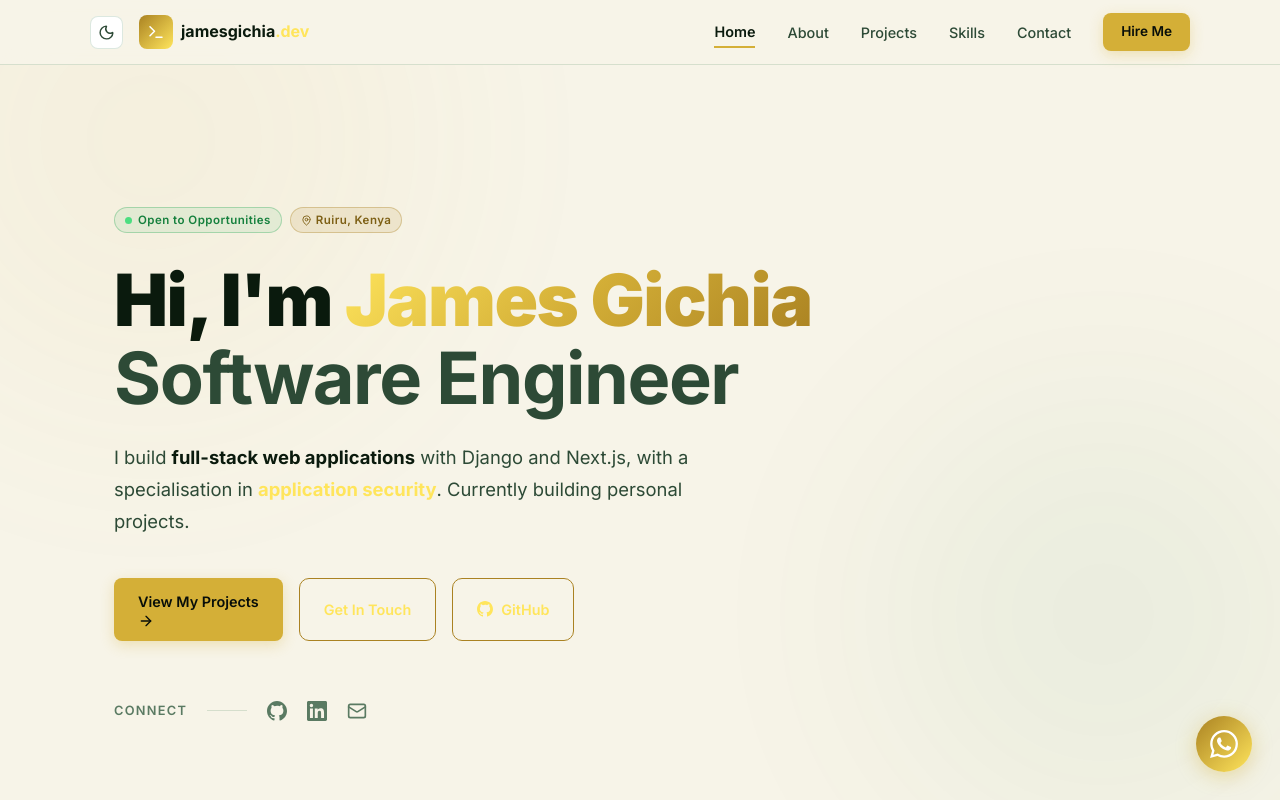
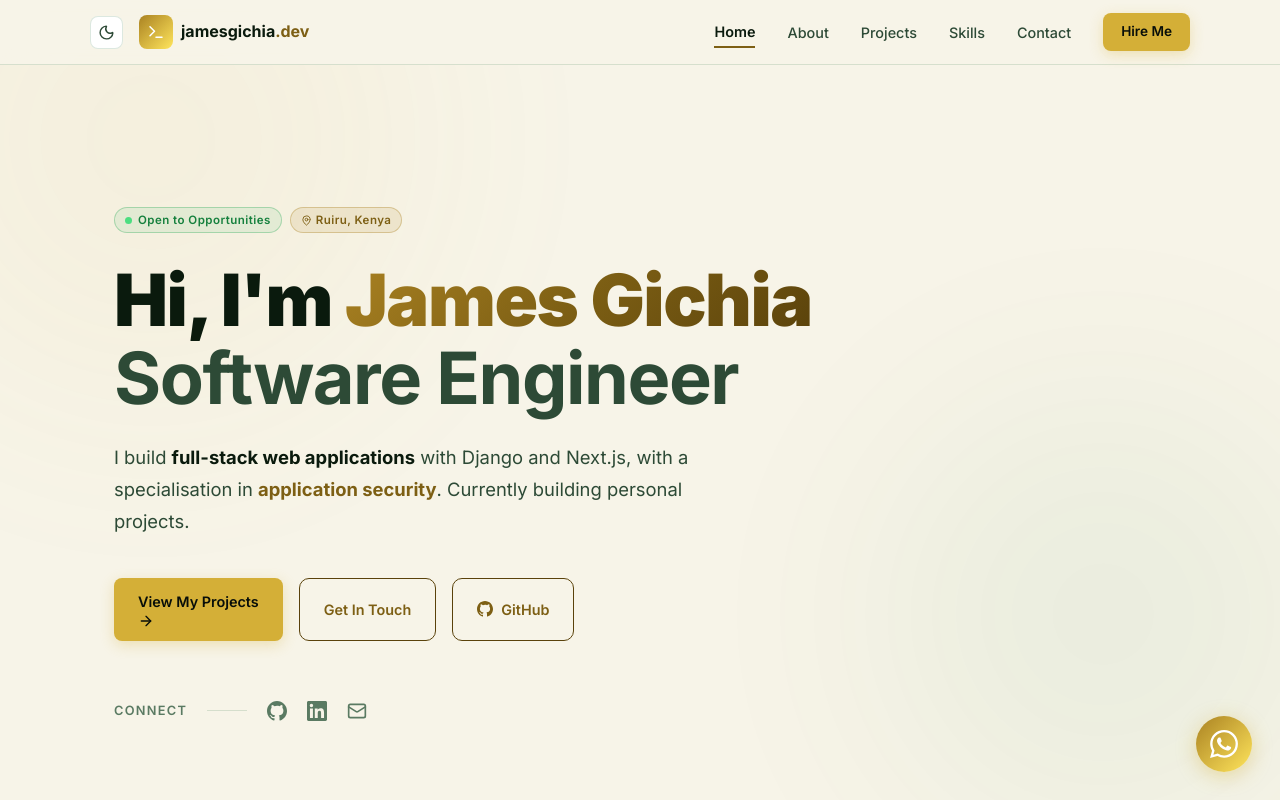
Before and after one commit to jamesgichia/portfolio-website, a Next.js app: page / in a window 1280 px wide. Shown: the top 800 px of the page. Built offline with nearby package versions, Linux system fonts and the light colour scheme.

Commit message:
style: dynamic high-contrast gold text colors in light mode for readability

```diff
--- a/src/app/globals.css
+++ b/src/app/globals.css
@@ -46,6 +46,11 @@
   --tag-blue-bg:   rgba(212, 175, 55, 0.12);
   --tag-blue-color: #FFE55C;
   --tag-blue-border: rgba(212, 175, 55, 0.35);
+
+  /* Text Gradient Dark Mode */
+  --text-gradient-1: #FFE55C;
+  --text-gradient-2: #D4AF37;
+  --text-gradient-3: #AA8222;
 }
 
 /* ── Light Mode — Parchment / Ivory + Forest Green ── */
@@ -72,6 +77,17 @@
   --tag-blue-bg:   rgba(170, 130, 34, 0.12);
   --tag-blue-color: #7D5F14;
   --tag-blue-border: rgba(170, 130, 34, 0.35);
+
+  /* Override text accent colours to be darker for readability on light backgrounds */
+  --purple-400: var(--gold-700);  /* Dark antique gold */
+  --purple-500: var(--gold-700);
+  --purple-600: #5A420B;          /* Deep brown-gold */
+  --purple-700: #3E2D08;
+
+  /* Text Gradient Light Mode (High Contrast) */
+  --text-gradient-1: #AA8222;
+  --text-gradient-2: #7D5F14;
+  --text-gradient-3: #5A420B;
 }
 
 * {
@@ -110,7 +126,7 @@ code, pre {
 }
 
 .text-gradient {
-  background: linear-gradient(135deg, #FFE55C 0%, #D4AF37 50%, #AA8222 100%);
+  background: linear-gradient(135deg, var(--text-gradient-1) 0%, var(--text-gradient-2) 50%, var(--text-gradient-3) 100%);
   -webkit-background-clip: text;
   -webkit-text-fill-color: transparent;
   background-clip: text;
@@ -225,8 +241,8 @@ code, pre {
 }
 
 .btn-outline:hover {
-  background: rgba(201, 162, 39, 0.1);
-  box-shadow: 0 4px 20px rgba(201, 162, 39, 0.25);
+  background: rgba(212, 175, 55, 0.1);
+  box-shadow: 0 4px 20px rgba(212, 175, 55, 0.25);
   transform: translateY(-1px);
 }
 
```
